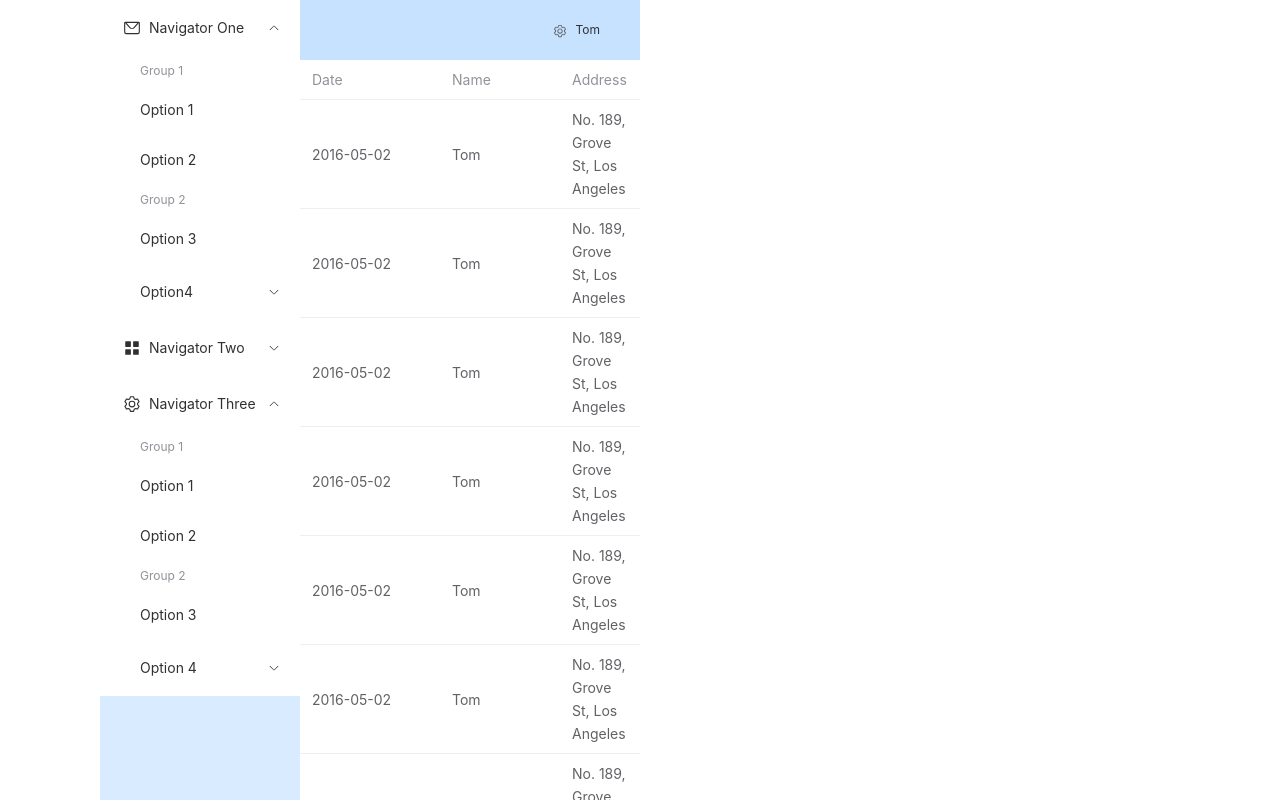
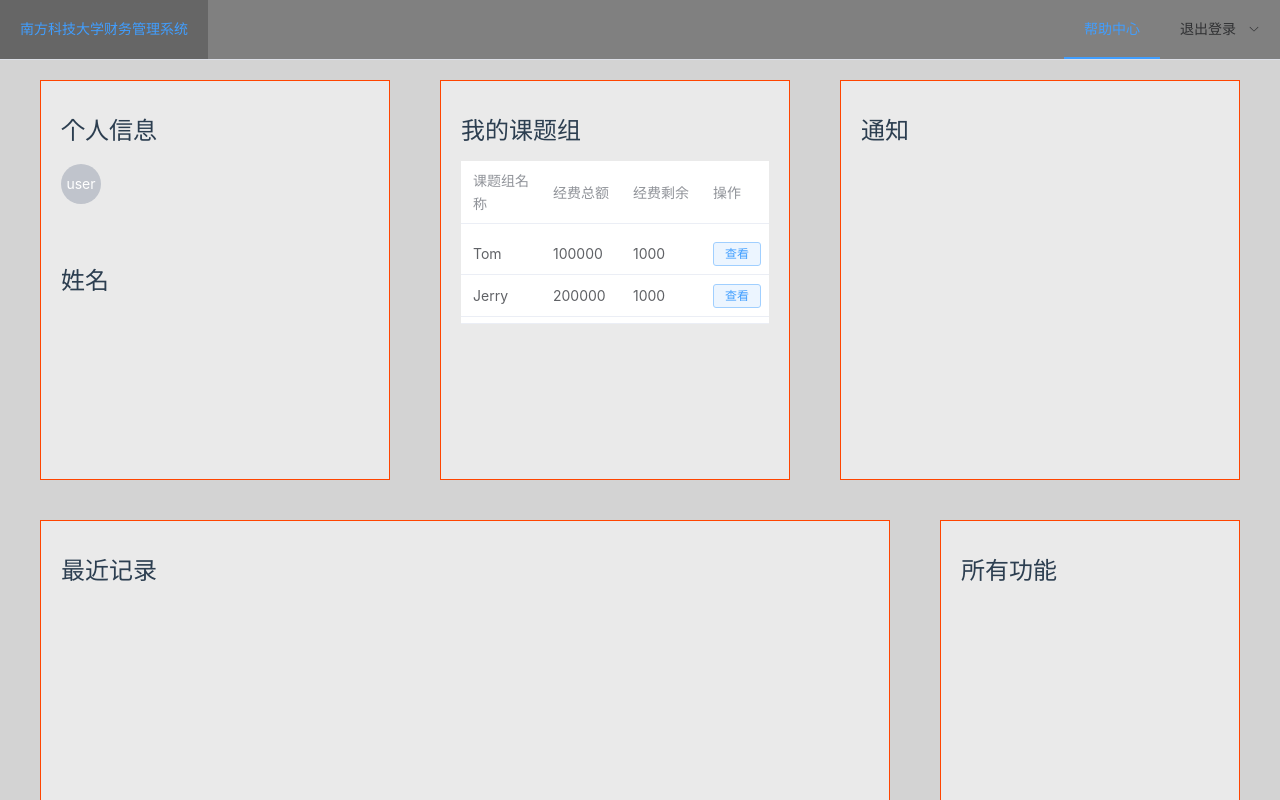
Before and after one commit to starquakee/CS-Funding, a Vue app in the folder csfunding-frontend/: page /home in a window 1280 px wide. Shown: the top 800 px of the page. Built offline with nearby package versions, Linux system fonts and the light colour scheme.

Commit message:
create Front-end home page

```diff
--- a/csfunding-frontend/components.d.ts
+++ b/csfunding-frontend/components.d.ts
@@ -10,12 +10,14 @@ export {}
 declare module '@vue/runtime-core' {
   export interface GlobalComponents {
     ElAside: typeof import('element-plus/es')['ElAside']
+    ElAvatar: typeof import('element-plus/es')['ElAvatar']
     ElButton: typeof import('element-plus/es')['ElButton']
-    ElConfigProvider: typeof import('element-plus/es')['ElConfigProvider']
+    ElCol: typeof import('element-plus/es')['ElCol']
     ElContainer: typeof import('element-plus/es')['ElContainer']
     ElDropdown: typeof import('element-plus/es')['ElDropdown']
     ElDropdownItem: typeof import('element-plus/es')['ElDropdownItem']
     ElDropdownMenu: typeof import('element-plus/es')['ElDropdownMenu']
+    ElFooter: typeof import('element-plus/es')['ElFooter']
     ElForm: typeof import('element-plus/es')['ElForm']
     ElFormItem: typeof import('element-plus/es')['ElFormItem']
     ElHeader: typeof import('element-plus/es')['ElHeader']
@@ -25,6 +27,7 @@ declare module '@vue/runtime-core' {
     ElMenu: typeof import('element-plus/es')['ElMenu']
     ElMenuItem: typeof import('element-plus/es')['ElMenuItem']
     ElMenuItemGroup: typeof import('element-plus/es')['ElMenuItemGroup']
+    ElRow: typeof import('element-plus/es')['ElRow']
     ElScrollbar: typeof import('element-plus/es')['ElScrollbar']
     ElSubMenu: typeof import('element-plus/es')['ElSubMenu']
     ElTable: typeof import('element-plus/es')['ElTable']
--- a/csfunding-frontend/src/assets/main.css
+++ b/csfunding-frontend/src/assets/main.css
@@ -1,35 +1 @@
 @import './base.css';
-
-#app {
-  max-width: 1280px;
-  margin: 0 auto;
-  padding: 2rem;
-
-  font-weight: normal;
-}
-
-a,
-.green {
-  text-decoration: none;
-  color: hsla(160, 100%, 37%, 1);
-  transition: 0.4s;
-}
-
-@media (hover: hover) {
-  a:hover {
-    background-color: hsla(160, 100%, 37%, 0.2);
-  }
-}
-
-@media (min-width: 1024px) {
-  body {
-    display: flex;
-    place-items: center;
-  }
-
-  #app {
-    display: grid;
-    grid-template-columns: 1fr 1fr;
-    padding: 0 2rem;
-  }
-}
--- a/csfunding-frontend/src/views/HomeView.vue
+++ b/csfunding-frontend/src/views/HomeView.vue
@@ -1,128 +1,207 @@
 <template>
-    <el-container class="layout-container-demo" style="height: 100%; width: 100%">
-        <el-aside width="200px">
-            <el-scrollbar>
-                <el-menu :default-openeds="['1', '3']">
-                    <el-sub-menu index="1">
-                        <template #title>
-                            <el-icon><message /></el-icon>Navigator One
-                        </template>
-                        <el-menu-item-group>
-                            <template #title>Group 1</template>
-                            <el-menu-item index="1-1">Option 1</el-menu-item>
-                            <el-menu-item index="1-2">Option 2</el-menu-item>
-                        </el-menu-item-group>
-                        <el-menu-item-group title="Group 2">
-                            <el-menu-item index="1-3">Option 3</el-menu-item>
-                        </el-menu-item-group>
-                        <el-sub-menu index="1-4">
-                            <template #title>Option4</template>
-                            <el-menu-item index="1-4-1">Option 4-1</el-menu-item>
-                        </el-sub-menu>
-                    </el-sub-menu>
+  <div class="Background">
+    <el-menu :default-active="activeIndex"
+             class="el-menu-demo"
+             mode="horizontal"
+             :ellipsis="false"
+             background-color="grey"
+             style="min-width: 100%">
+      <el-menu-item index="0">南方科技大学财务管理系统</el-menu-item>
+      <div class="flex-grow" />
+      <el-menu-item index="1">帮助中心</el-menu-item>
       <el-sub-menu index="2">
-                        <template #title>
-                            <el-icon><icon-menu /></el-icon>Navigator Two
-                        </template>
-                        <el-menu-item-group>
-                            <template #title>Group 1</template>
-                            <el-menu-item index="2-1">Option 1</el-menu-item>
-                            <el-menu-item index="2-2">Option 2</el-menu-item>
-                        </el-menu-item-group>
-                        <el-menu-item-group title="Group 2">
-                            <el-menu-item index="2-3">Option 3</el-menu-item>
-                        </el-menu-item-group>
-                        <el-sub-menu index="2-4">
-                            <template #title>Option 4</template>
-                            <el-menu-item index="2-4-1">Option 4-1</el-menu-item>
-                        </el-sub-menu>
-                    </el-sub-menu>
-                    <el-sub-menu index="3">
-                        <template #title>
-                            <el-icon><setting /></el-icon>Navigator Three
-                        </template>
-                        <el-menu-item-group>
-                            <template #title>Group 1</template>
-                            <el-menu-item index="3-1">Option 1</el-menu-item>
-                            <el-menu-item index="3-2">Option 2</el-menu-item>
-                        </el-menu-item-group>
-                        <el-menu-item-group title="Group 2">
-                            <el-menu-item index="3-3">Option 3</el-menu-item>
-                        </el-menu-item-group>
-                        <el-sub-menu index="3-4">
-                            <template #title>Option 4</template>
-                            <el-menu-item index="3-4-1">Option 4-1</el-menu-item>
-                        </el-sub-menu>
+        <template #title>退出登录</template>
+        <el-menu-item index="2-1">
+          <router-link to="login">
+            返回登录页面
+          </router-link>
+        </el-menu-item>
+        <el-menu-item index="2-2">item two</el-menu-item>
       </el-sub-menu>
     </el-menu>
-            </el-scrollbar>
-        </el-aside>
 
     <el-container>
-            <el-header style="text-align: right; font-size: 12px">
-                <div class="toolbar">
-                    <el-dropdown>
-                        <el-icon style="margin-right: 8px; margin-top: 1px"
-                        ><setting
-                        /></el-icon>
-                        <template #dropdown>
-                            <el-dropdown-menu>
-                                <el-dropdown-item>View</el-dropdown-item>
-                                <el-dropdown-item>Add</el-dropdown-item>
-                                <el-dropdown-item>Delete</el-dropdown-item>
-                            </el-dropdown-menu>
-                        </template>
-                    </el-dropdown>
-                    <span>Tom</span>
-                </div>
-            </el-header>
 
       <el-main>
-                <el-scrollbar>
-                    <el-table :data="tableData">
-                        <el-table-column prop="date" label="Date" width="140" />
-                        <el-table-column prop="name" label="Name" width="120" />
-                        <el-table-column prop="address" label="Address" />
-                    </el-table>
-                </el-scrollbar>
+        <div class="Main">
+
+          <el-row>
+
+            <el-col :span="7">
+              <el-container class="Person">
+                <el-header height="30px">
+                  个人信息
+                </el-header>
+                <el-main>
+                  <div>
+                    <el-avatar> user </el-avatar>
+                  </div>
+                  <span>姓名</span>
+
                 </el-main>
               </el-container>
+            </el-col>
+
+            <el-col :span="1">
+              <div class="box">
+              </div>
+            </el-col>
+
+            <el-col :span="7">
+              <el-container class="Group">
+                <el-header>
+                  我的课题组
+                </el-header>
+                <el-main>
+                <el-table :data="tableData" style="width: 100%" class="GroupTable">
+                  <el-table-column prop="name" label="课题组名称"  />
+                  <el-table-column prop="sum" label="经费总额" />
+                  <el-table-column prop="remain" label="经费剩余" />
+                  <el-table-column label="操作">
+                    <el-button type="primary" size="small" plain>查看</el-button>
+                  </el-table-column>
+                </el-table>
+                </el-main>
               </el-container>
+            </el-col>
+
+            <el-col :span="1">
+              <div class="box">
+              </div>
+            </el-col>
+
+            <el-col :span="8">
+              <el-container class="Notice">
+                <el-header>
+                  通知
+                </el-header>
+                <el-main>
+
+                </el-main>
+
+                </el-container>
+            </el-col>
+
+          </el-row>
+
+          <el-row style="height: 40px">
+
+          </el-row>
+
+          <el-row>
+
+                <el-col :span="17">
+                  <el-container class="Record">
+                    <el-header>
+                      最近记录
+                    </el-header>
+                  <el-main>
+
+                  </el-main>
+                </el-container>
+            </el-col>
+
+            <el-col :span="1">
+              <div class="box">
+              </div>
+            </el-col>
+
+            <el-col :span="6">
+              <el-container class="Function">
+                <el-header>
+                  所有功能
+                </el-header>
+                <el-main>
+
+                </el-main>
+              </el-container>
+            </el-col>
+
+          </el-row>
+
+        </div>
+      </el-main>
+
+        <el-footer>
+          Foot
+        </el-footer>
+
+    </el-container>
+  </div>
 </template>
 
-<script lang="ts" setup>
+
+<style>
+.Main {
+  width: 1200px;
+  margin: 0 auto;
+}
+
+.Group{
+  height: 400px;
+  background-color: #eaeaea;
+  border: 1px solid orangered;
+  line-height: 100px;
+  font-size: 24px;
+}
+.Person{
+  height: 400px;
+  background-color: #eaeaea;
+  border: 1px solid orangered;
+  line-height: 100px;
+  font-size: 24px;
+}
+.Notice{
+  height: 400px;
+  background-color: #eaeaea;
+  border: 1px solid orangered;
+  line-height: 100px;
+  font-size: 24px;
+}
+.Record{
+  height: 400px;
+  background-color: #eaeaea;
+  border: 1px solid orangered;
+  line-height: 100px;
+  font-size: 24px;
+}
+.Function{
+  height: 400px;
+  background-color: #eaeaea;
+  border: 1px solid orangered;
+  line-height: 100px;
+  font-size: 24px;
+}
+
+.Background{
+  width: 100%;
+  height: 100%;
+  background-color: lightgray;
+  background-position: 0 0;
+  background-repeat: no-repeat;
+}
+.flex-grow {
+  flex-grow: 1;
+}
+
+
+</style>
+
+<script setup>
 import { ref } from 'vue'
-import { Menu as IconMenu, Message, Setting } from '@element-plus/icons-vue'
 
-const item = {
-    date: '2016-05-02',
+const activeIndex = ref('1')
+
+const tableData = [
+  {
     name: 'Tom',
-    address: 'No. 189, Grove St, Los Angeles',
+    sum: 100000,
+    remain: 1000
+  },
+  {
+    name: 'Jerry',
+    sum: 200000,
+    remain: 1000
   }
-const tableData = ref(Array.from({ length: 20 }).fill(item))
+]
 </script>
-
-<style scoped>
-.layout-container-demo .el-header {
-    position: relative;
-    background-color: var(--el-color-primary-light-7);
-    color: var(--el-text-color-primary);
-}
-.layout-container-demo .el-aside {
-    color: var(--el-text-color-primary);
-    background: var(--el-color-primary-light-8);
-}
-.layout-container-demo .el-menu {
-    border-right: none;
-}
-.layout-container-demo .el-main {
-    padding: 0;
-}
-.layout-container-demo .toolbar {
-    display: inline-flex;
-    align-items: center;
-    justify-content: center;
-    height: 100%;
-    right: 20px;
-}
-</style>
```
Also changed, not shown: csfunding-frontend/src/views/img.png (added). Lines whose indentation alone changed are shown as unchanged.
